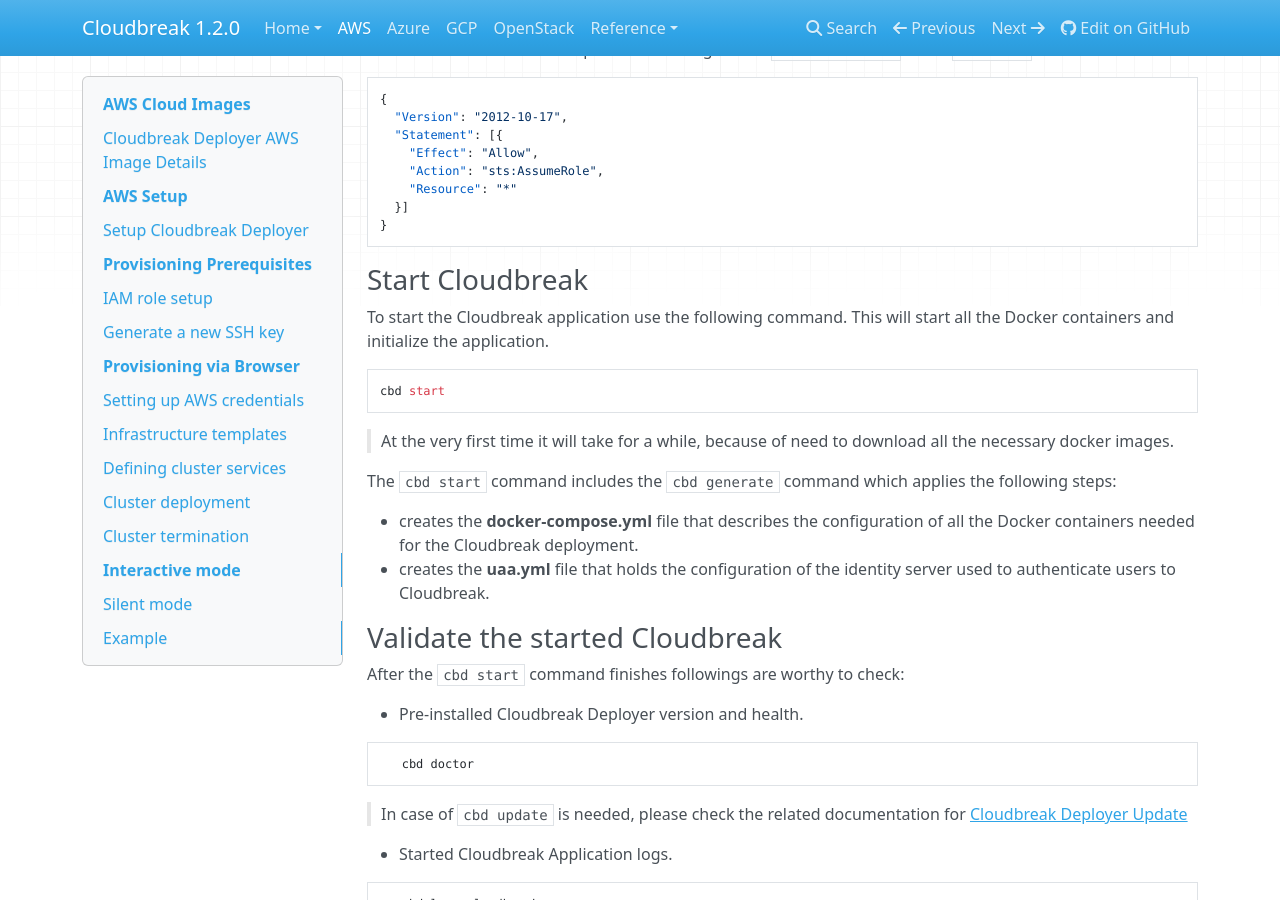
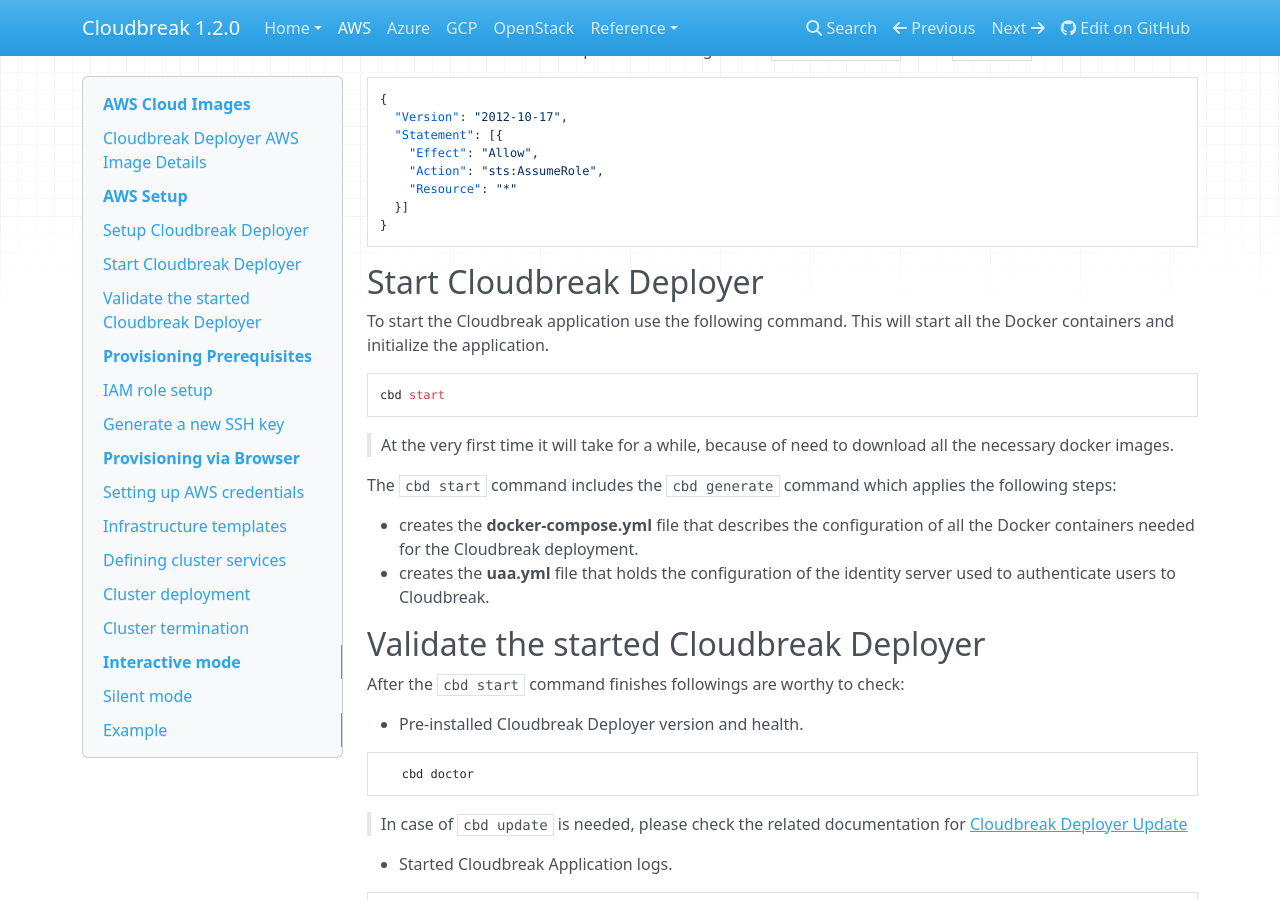
Before and after one commit to wprender/cloudbreak-docs, an MkDocs documentation site: the page built from docs/aws.md, in a window 1280 px wide and 900 px high, scrolled down 1229 px. Built offline with MkDocs 1.6.1, drawn with Linux system fonts in a browser that asks for light colours; nearby versions of some CDN libraries; old or Windows-style settings are respelled for this version of MkDocs.

Commit message:
Fixed typos

````diff
--- a/docs/aws.md
+++ b/docs/aws.md
@@ -69,7 +69,7 @@ permission to assume roles on all resources. Here it is an example how to config
 }
 ```
 
-### Start Cloudbreak
+## Start Cloudbreak Deployer
 
 To start the Cloudbreak application use the following command.
 This will start all the Docker containers and initialize the application.
@@ -85,7 +85,7 @@ The `cbd start` command includes the `cbd generate` command which applies the fo
 - creates the **docker-compose.yml** file that describes the configuration of all the Docker containers needed for the Cloudbreak deployment.
 - creates the **uaa.yml** file that holds the configuration of the identity server used to authenticate users to Cloudbreak.
 
-### Validate the started Cloudbreak
+## Validate the started Cloudbreak Deployer
 
 After the `cbd start` command finishes followings are worthy to check:
 
````
Also changed, not shown: docs/operations.md (+1 -0 lines).
